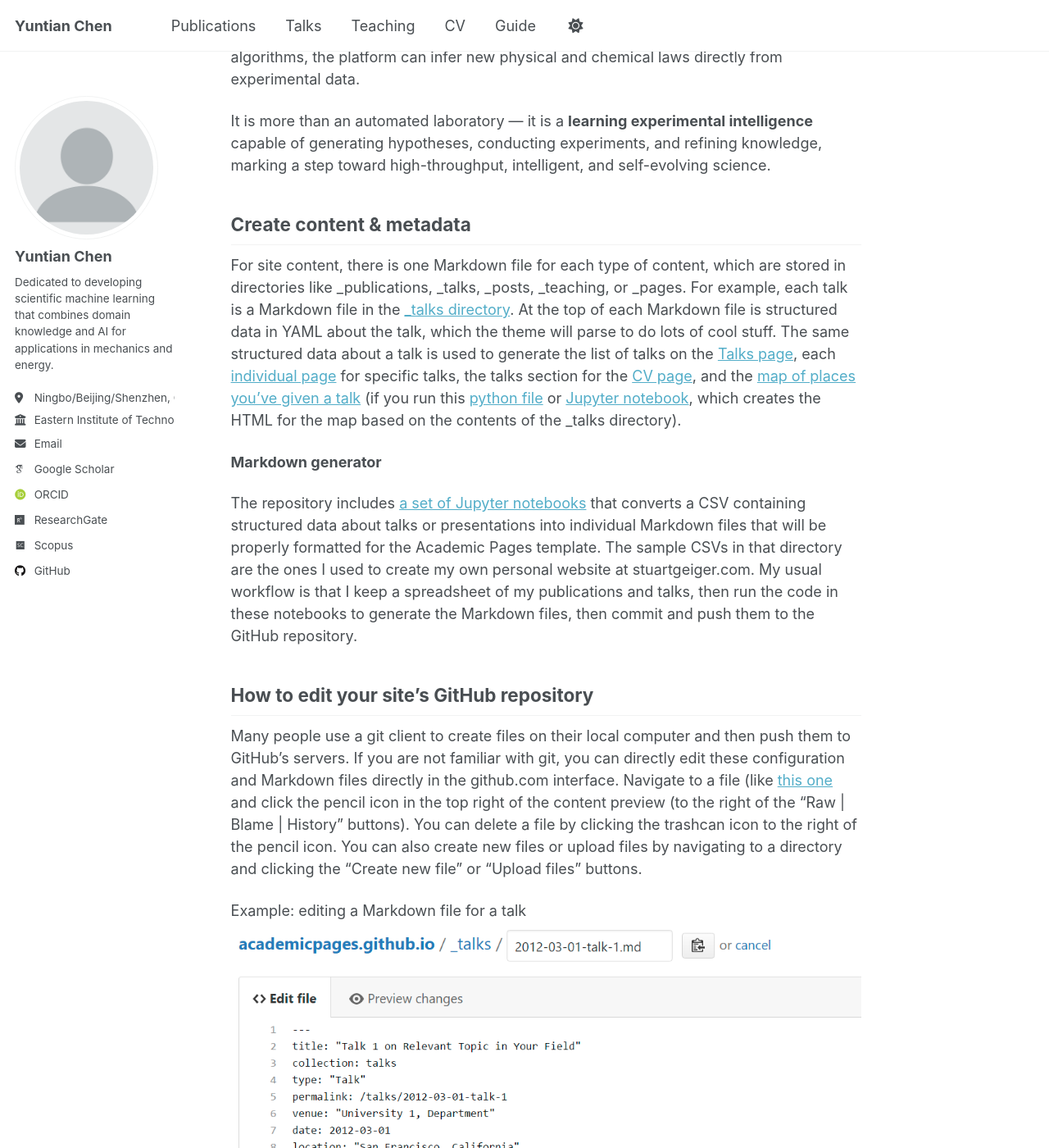
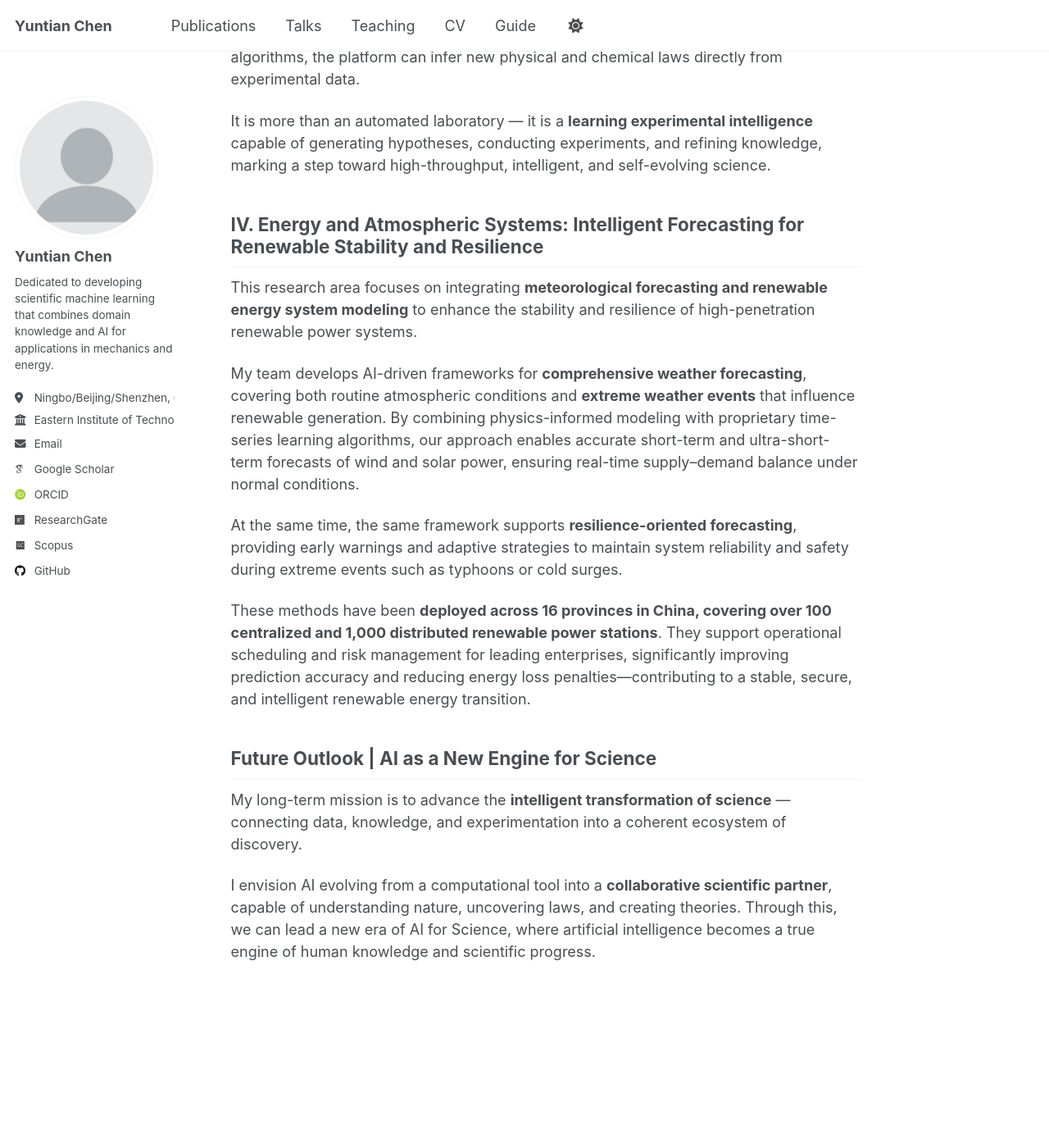
Before and after one commit to YuntianChen/YuntianChen.github.io, a Jekyll site: the page built from _pages/about.md, in a window 1280 px wide and 1400 px high, scrolled down 2079 px. Shown: the whole window at 82% size. Built offline with Jekyll 4.4.1, drawn with Linux system fonts in a browser that asks for light colours; some web fonts are replaced; a script that is not in the unit is left out; some of the changed text lies outside the part shown.

Commit message:
Update about.md

```diff
--- a/_pages/about.md
+++ b/_pages/about.md
@@ -49,22 +49,22 @@ By coupling it with knowledge-discovery algorithms, the platform can infer new p
 It is more than an automated laboratory — it is a **learning experimental intelligence** capable of generating hypotheses, conducting experiments, and refining knowledge,
 marking a step toward high-throughput, intelligent, and self-evolving science.
 
-Create content & metadata
+IV. Energy and Atmospheric Systems: Intelligent Forecasting for Renewable Stability and Resilience
 ------
-For site content, there is one Markdown file for each type of content, which are stored in directories like _publications, _talks, _posts, _teaching, or _pages. For example, each talk is a Markdown file in the [_talks directory](https://github.com/academicpages/academicpages.github.io/tree/master/_talks). At the top of each Markdown file is structured data in YAML about the talk, which the theme will parse to do lots of cool stuff. The same structured data about a talk is used to generate the list of talks on the [Talks page](https://academicpages.github.io/talks), each [individual page](https://academicpages.github.io/talks/2012-03-01-talk-1) for specific talks, the talks section for the [CV page](https://academicpages.github.io/cv), and the [map of places you've given a talk](https://academicpages.github.io/talkmap.html) (if you run this [python file](https://github.com/academicpages/academicpages.github.io/blob/master/talkmap.py) or [Jupyter notebook](https://github.com/academicpages/academicpages.github.io/blob/master/talkmap.ipynb), which creates the HTML for the map based on the contents of the _talks directory).
+This research area focuses on integrating **meteorological forecasting and renewable energy system modeling** to enhance the stability and resilience of high-penetration renewable power systems.
 
-**Markdown generator**
+My team develops AI-driven frameworks for **comprehensive weather forecasting**, covering both routine atmospheric conditions and **extreme weather events** that influence renewable generation. By combining physics-informed modeling with proprietary time-series learning algorithms, our approach enables accurate short-term and ultra-short-term forecasts of wind and solar power, ensuring real-time supply–demand balance under normal conditions.
 
-The repository includes [a set of Jupyter notebooks](https://github.com/academicpages/academicpages.github.io/tree/master/markdown_generator
-) that converts a CSV containing structured data about talks or presentations into individual Markdown files that will be properly formatted for the Academic Pages template. The sample CSVs in that directory are the ones I used to create my own personal website at stuartgeiger.com. My usual workflow is that I keep a spreadsheet of my publications and talks, then run the code in these notebooks to generate the Markdown files, then commit and push them to the GitHub repository.
+At the same time, the same framework supports **resilience-oriented forecasting**, providing early warnings and adaptive strategies to maintain system reliability and safety during extreme events such as typhoons or cold surges.
 
-How to edit your site's GitHub repository
+These methods have been **deployed across 16 provinces in China, covering over 100 centralized and 1,000 distributed renewable power stations**. They support operational scheduling and risk management for leading enterprises, significantly improving prediction accuracy and reducing energy loss penalties—contributing to a stable, secure, and intelligent renewable energy transition.
+
+
+Future Outlook | AI as a New Engine for Science
 ------
-Many people use a git client to create files on their local computer and then push them to GitHub's servers. If you are not familiar with git, you can directly edit these configuration and Markdown files directly in the github.com interface. Navigate to a file (like [this one](https://github.com/academicpages/academicpages.github.io/blob/master/_talks/2012-03-01-talk-1.md) and click the pencil icon in the top right of the content preview (to the right of the "Raw | Blame | History" buttons). You can delete a file by clicking the trashcan icon to the right of the pencil icon. You can also create new files or upload files by navigating to a directory and clicking the "Create new file" or "Upload files" buttons.
+My long-term mission is to advance the **intelligent transformation of science** —
+connecting data, knowledge, and experimentation into a coherent ecosystem of discovery.
 
-Example: editing a Markdown file for a talk
-![Editing a Markdown file for a talk](/images/editing-talk.png)
-
-For more info
-------
-More info about configuring Academic Pages can be found in [the guide](https://academicpages.github.io/markdown/), the [growing wiki](https://github.com/academicpages/academicpages.github.io/wiki), and you can always [ask a question on GitHub](https://github.com/academicpages/academicpages.github.io/discussions). The [guides for the Minimal Mistakes theme](https://mmistakes.github.io/minimal-mistakes/docs/configuration/) (which this theme was forked from) might also be helpful.
+I envision AI evolving from a computational tool into a **collaborative scientific partner**,
+capable of understanding nature, uncovering laws, and creating theories.
+Through this, we can lead a new era of AI for Science, where artificial intelligence becomes a true engine of human knowledge and scientific progress.
```
